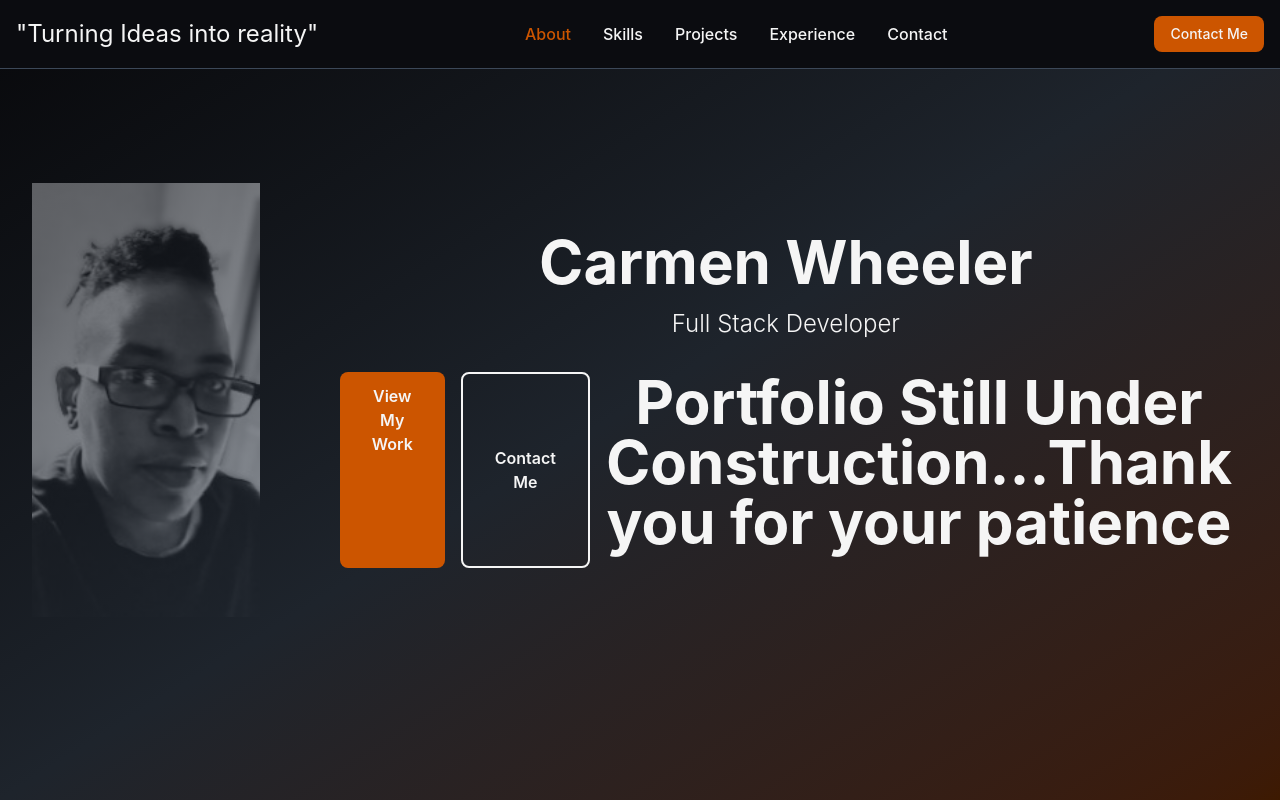
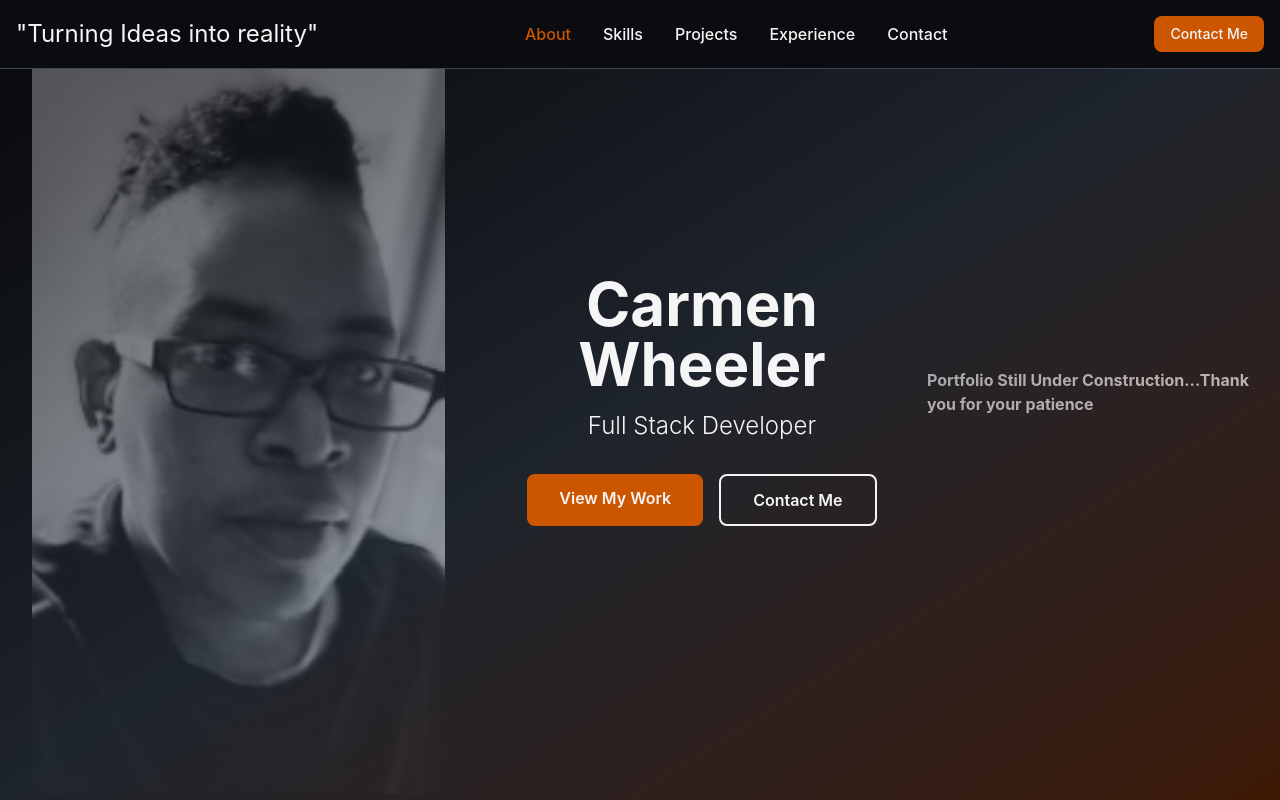
Before and after one commit to OutsideofemiT/Developer-Portfolio, a React (Vite) app: page / in a window 1280 px wide. Shown: the top 800 px of the page. Built offline with nearby package versions, Linux system fonts and the light colour scheme.

Commit message:
updating styling

```diff
--- a/src/pages/Home.tsx
+++ b/src/pages/Home.tsx
@@ -47,11 +47,12 @@ return (
 					>
 						Contact Me
 					</button>
-					<h1 className="text-4xl md:text-6xl font-bold text-whitesmoke mb-4">
+
+				</div>
+			</div>
+				<h1 className="text-1xl md:text-1xl font-bold text-whitesmoke mb-4">
 				Portfolio Still Under Construction...Thank you for your patience
 			</h1>
-				</div>
-			</div>
 		</section>
 		<section id="aboutme">
 			<AboutMe />
```
